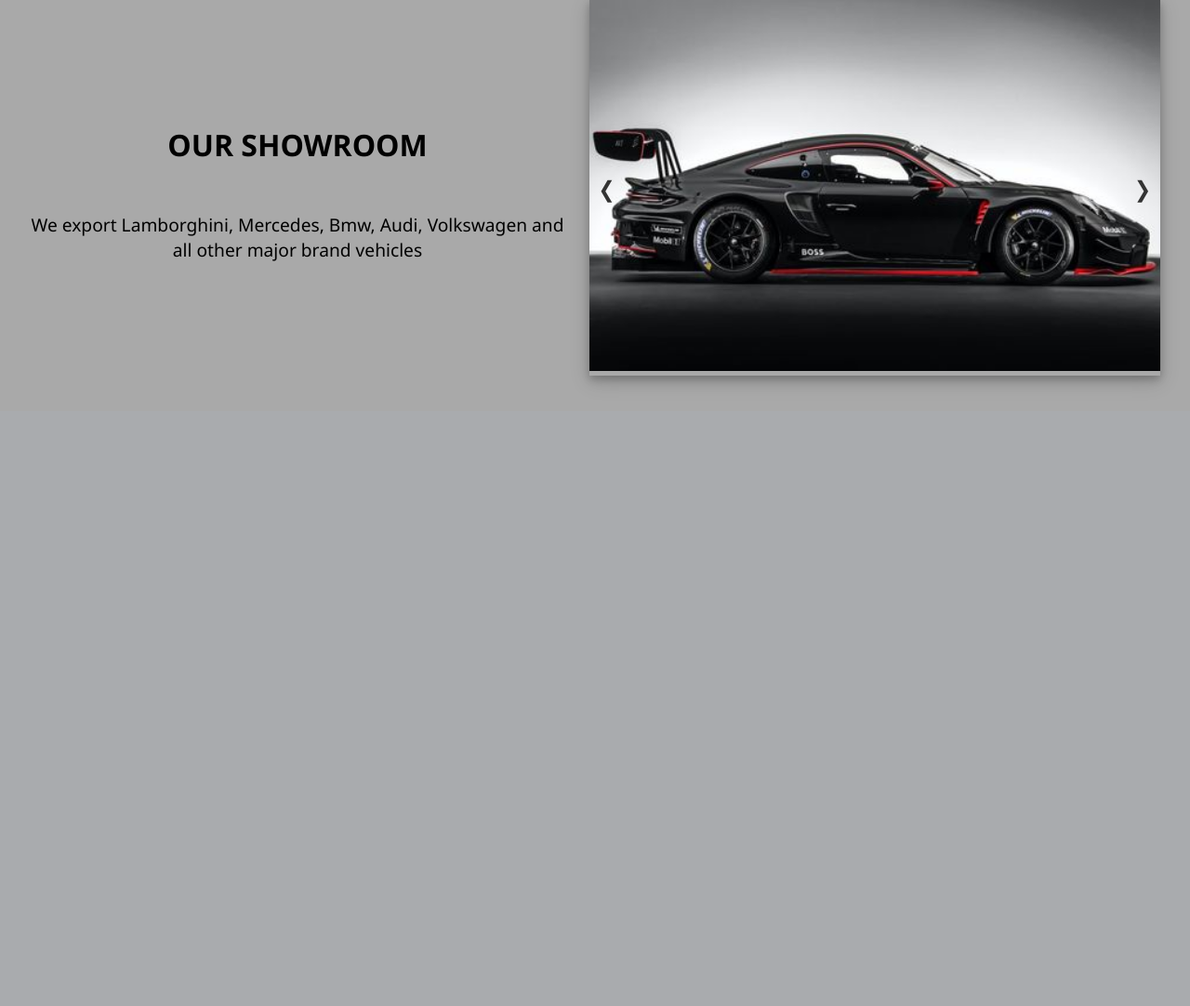
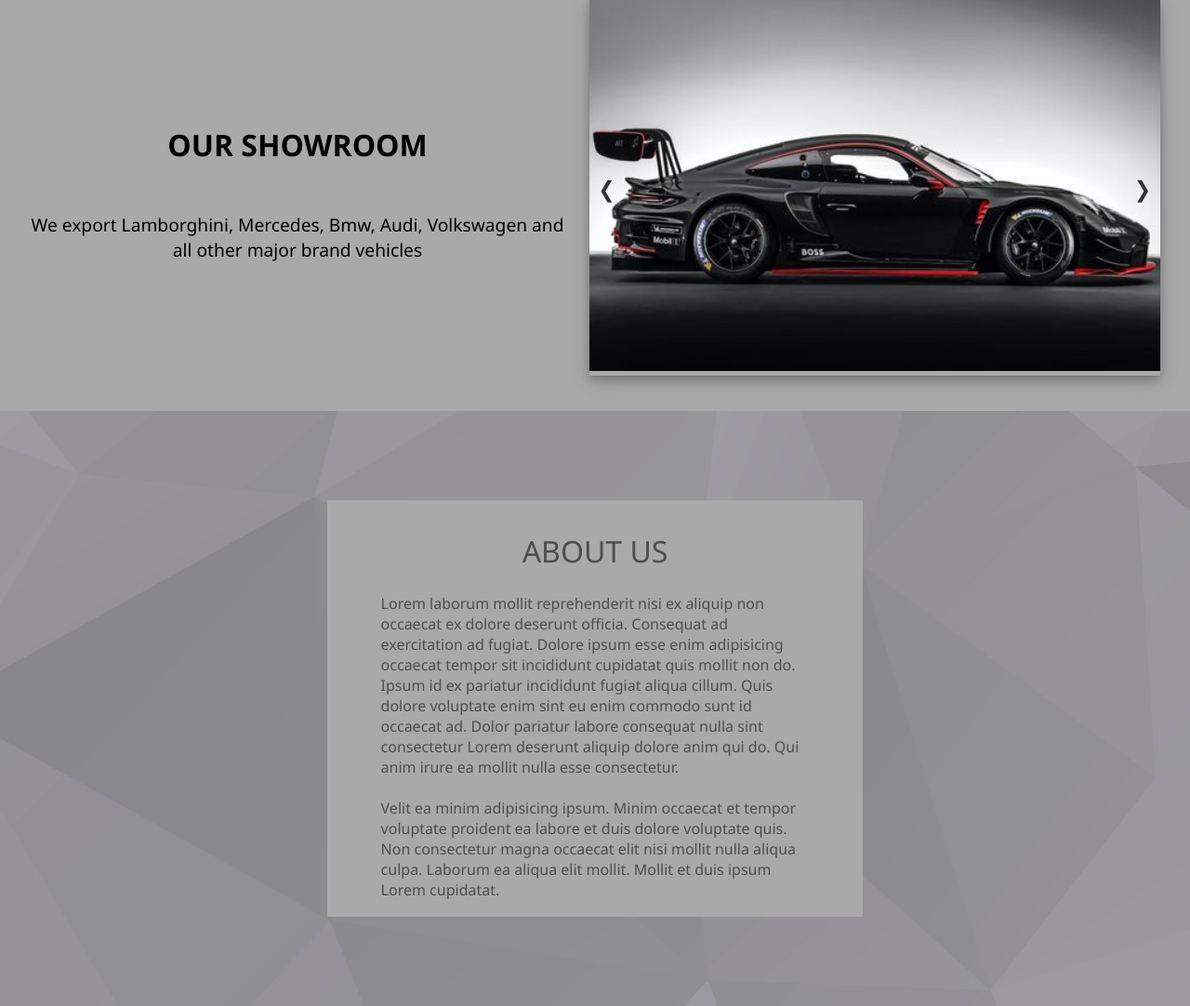
Before and after one commit to EdiiA/Project-1, a PHP site: page /home-page.html in a window 1280 px wide. Shown: the part 1419-2501 px from the top of the page at 93% size. Before the commit the page ends 1837 px from the top, so only its background shows below. Run offline with PHP 8.4, Linux system fonts and the light colour scheme.

Commit message:
About Us
Krijimi i About Us

```diff
--- a/home-page.css
+++ b/home-page.css
@@ -197,3 +197,39 @@ header>ul>li{
 .next {
     right: 10px;
 }
+
+.about-us{
+    width: 100%;
+    height: 40em;
+    flex-wrap: wrap;
+    background-image: url(Img/abstract-gray-mosaic-polygon-surfaced-background.jpg);
+    background-position: center;
+    background-size: cover;
+    background-attachment: fixed;
+    background-repeat: no-repeat;
+    position: relative;
+    z-index: -1;
+    display: flex;
+    justify-content: center;
+    align-items: center;
+}
+
+.about-us-div{
+    background-color: #a9a9a9;
+    color: rgba(38, 38, 38, 0.696);
+    width: 45%;
+    height: 70%;
+    display: flex;
+    flex-direction: column;
+    justify-content: center;
+    align-items: center;
+}
+
+.about-us-title{
+    font-size: 2em;
+}
+
+.about-us-div p+p{
+    width: 80%;
+    margin-top: -0.5em;
+}
--- a/home-page.html
+++ b/home-page.html
@@ -72,9 +72,27 @@
             </div>
         </div>
 
-        <div class="photo">
+        <div class="about-us">
+            <div class="about-us-div">
+                <p class="about-us-title">ABOUT US</p>
 
+                <p>Lorem laborum mollit reprehenderit nisi ex aliquip non occaecat ex dolore deserunt officia.
+                    Consequat ad exercitation ad fugiat. Dolore ipsum esse enim adipisicing occaecat tempor sit incididunt cupidatat quis mollit non do.
+                    Ipsum id ex pariatur incididunt fugiat aliqua cillum. Quis dolore voluptate enim sint eu enim commodo sunt id occaecat ad.
+                    Dolor pariatur labore consequat nulla sint consectetur Lorem deserunt aliquip dolore anim qui do. Qui anim irure ea mollit nulla esse consectetur.
+
+                    <br>
+                    <br>
+
+                    Velit ea minim adipisicing ipsum. Minim occaecat et tempor voluptate proident ea labore et duis dolore voluptate quis.
+                    Non consectetur magna occaecat elit nisi mollit nulla aliqua culpa. Laborum ea aliqua elit mollit. Mollit et duis ipsum Lorem cupidatat.
+
+            </div>
         </div>
+
+        <!-- <div class="photo">
+            <img src="" alt="showroom">
+        </div> -->
     </main>
 
     <script>
```
Also changed, not shown: Img/abstract-gray-mosaic-polygon-surfaced-background.jpg (added).
